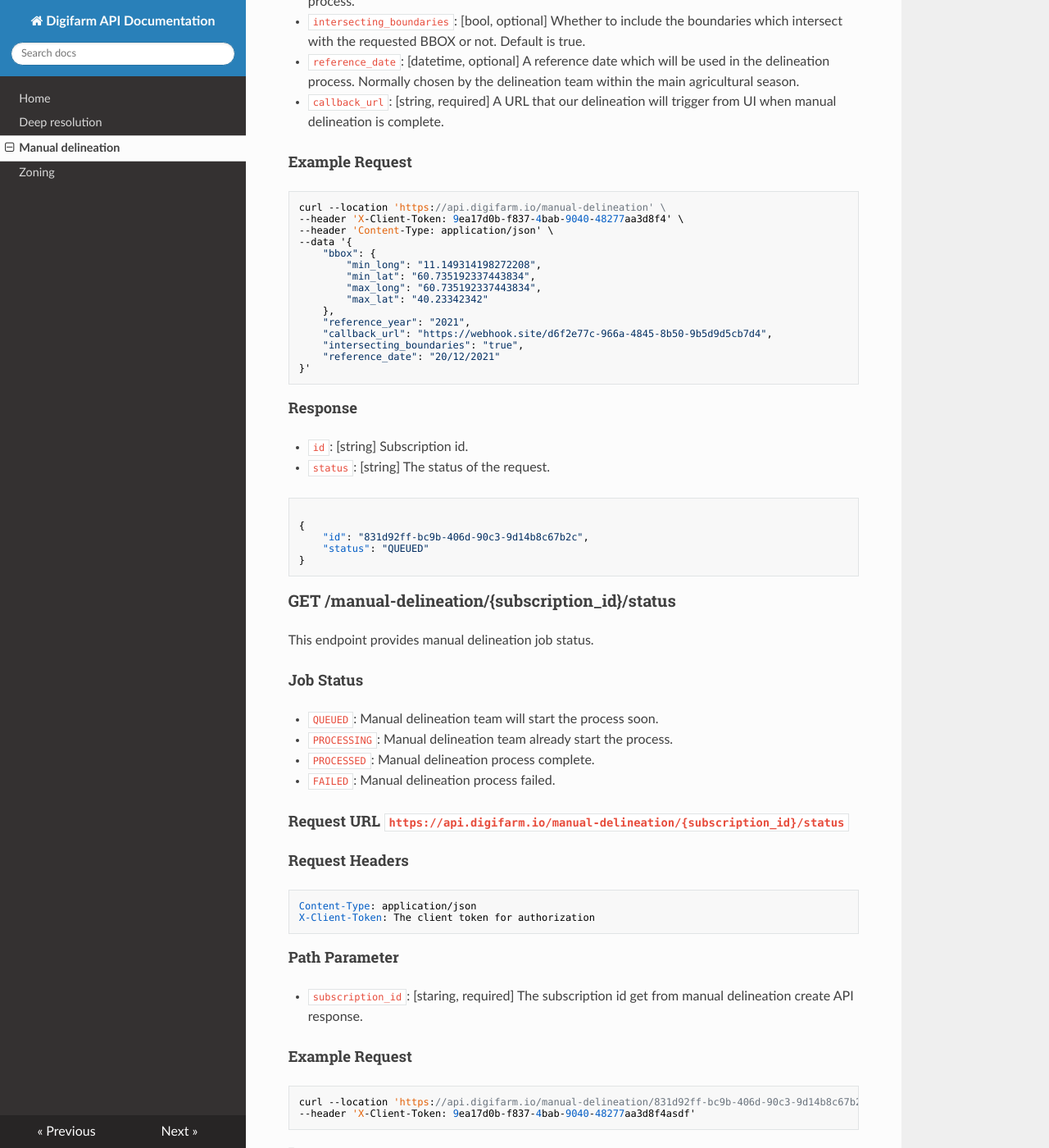
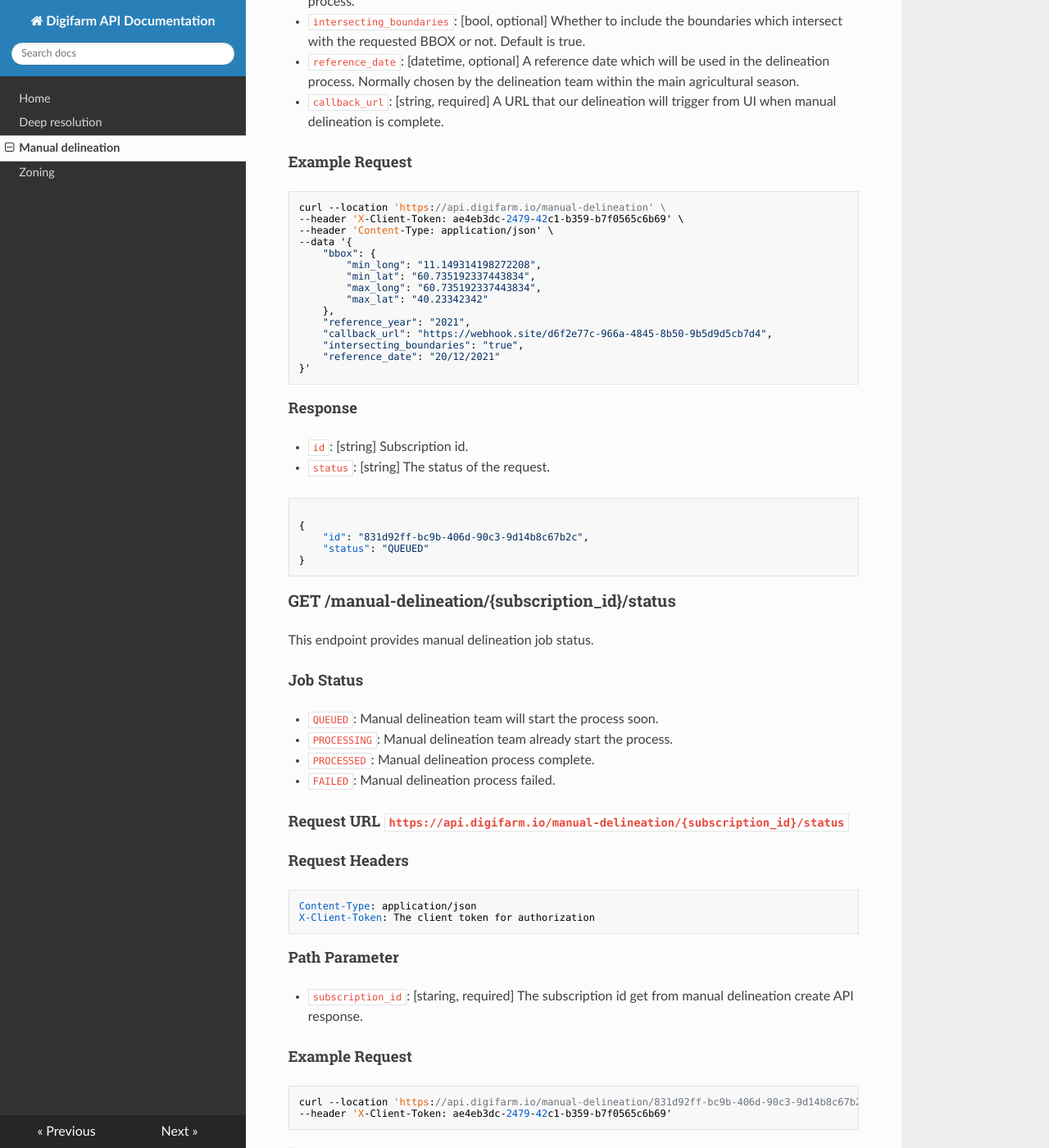
Before and after one commit to digifarmio/readthedocs, an MkDocs documentation site: the page built from docs/manual-delineation.md, in a window 1280 px wide and 1400 px high, scrolled down 1011 px. Shown: the whole window at 82% size. Built offline with MkDocs 1.6.1, drawn with Linux system fonts in a browser that asks for light colours; nearby versions of some CDN libraries.

Commit message:
Update: client token change

````diff
--- a/docs/manual-delineation.md
+++ b/docs/manual-delineation.md
@@ -47,7 +47,7 @@ X-Client-Token: The client token for authorization
 
 ```
 curl --location 'https://api.digifarm.io/manual-delineation' \
---header 'X-Client-Token: 9ea17d0b-f837-4bab-9040-48277aa3d8f4' \
+--header 'X-Client-Token: ae4eb3dc-2479-42c1-b359-b7f0565c6b69' \
 --header 'Content-Type: application/json' \
 --data '{
     "bbox": {
@@ -105,7 +105,7 @@ X-Client-Token: The client token for authorization
 
 ```
 curl --location 'https://api.digifarm.io/manual-delineation/831d92ff-bc9b-406d-90c3-9d14b8c67b2c/status' \
---header 'X-Client-Token: 9ea17d0b-f837-4bab-9040-48277aa3d8f4asdf'
+--header 'X-Client-Token: ae4eb3dc-2479-42c1-b359-b7f0565c6b69'
 ```
 
 #### **Response**
````
